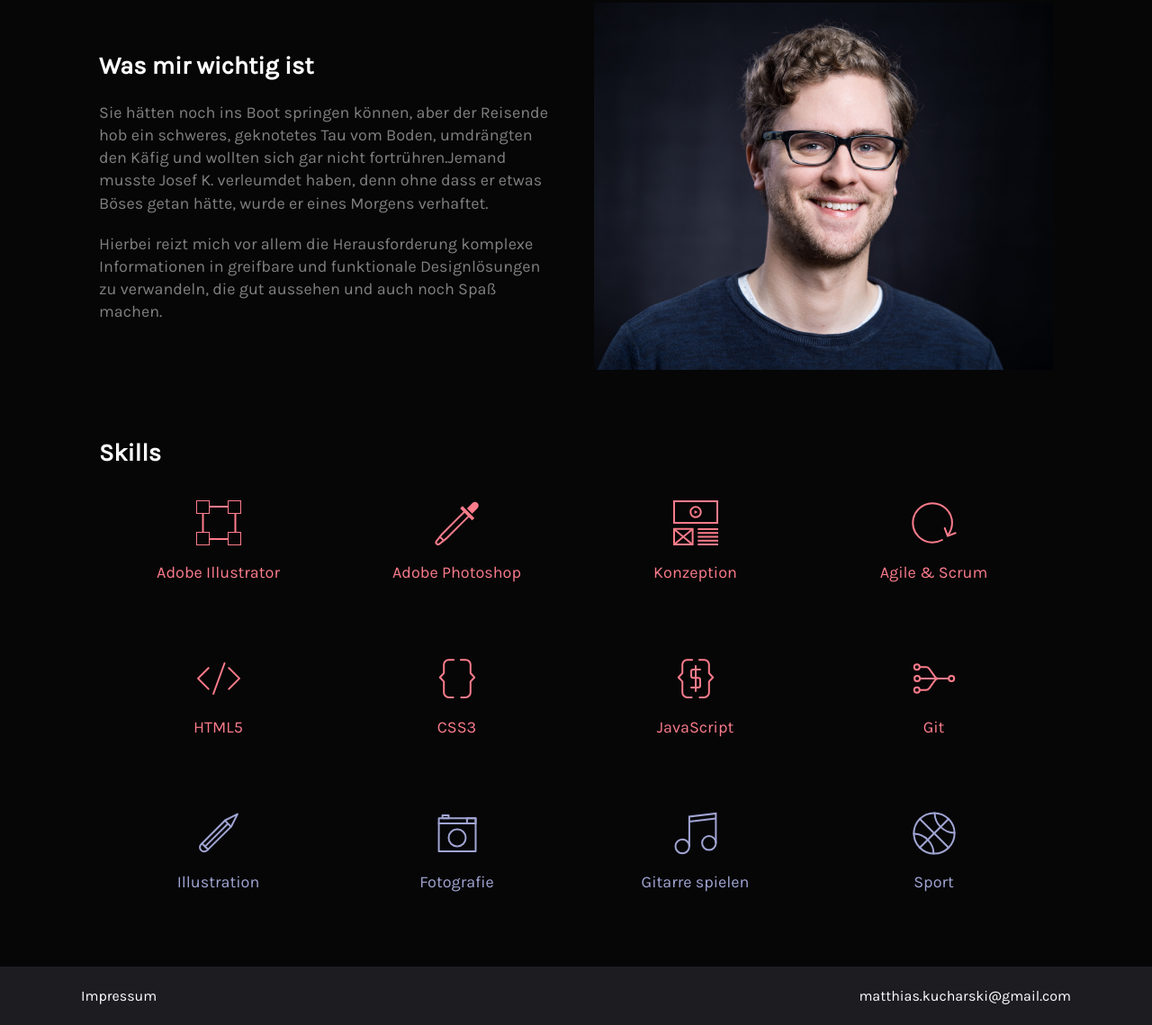
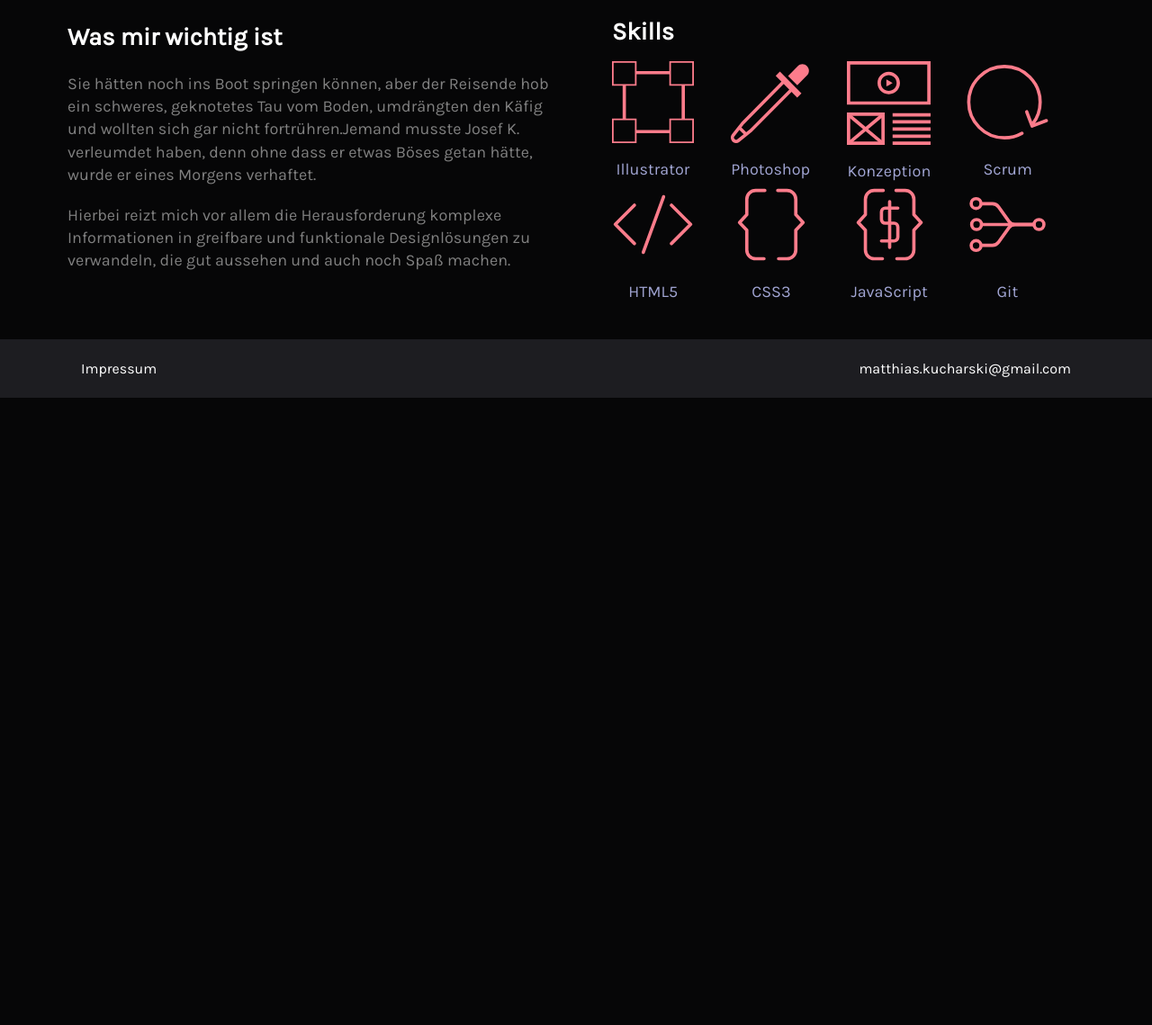
Before and after one commit to Matteska/Matthias-Kucharski, a website: page index.html in a window 1280 px wide. Shown: the part 662-1801 px from the top of the page at 90% size. After the commit the page ends 1104 px from the top, so only its background shows below. Drawn offline with Linux system fonts and the light colour scheme.

Commit message:
changed structure of website

```diff
--- a/index.html
+++ b/index.html
@@ -161,31 +161,24 @@
 
 
 
-    <div class="default-container">
+    <div class="default-container about">
       <div class="box-style left">
         <h2>Was mir wichtig ist</h2>
         <p>Sie hätten noch ins Boot springen können, aber der Reisende hob ein schweres, geknotetes Tau vom Boden,
           umdrängten den Käfig und wollten sich gar nicht fortrühren.Jemand musste Josef K. verleumdet haben, denn ohne dass er etwas Böses getan hätte, wurde er eines Morgens verhaftet.</p>
           <p>Hierbei reizt mich vor allem die Herausforderung  komplexe Informationen in greifbare und funktionale Designlösungen zu verwandeln, die gut aussehen und auch noch Spaß machen. </p>
-          <p>
-          </p>
         </div>
         <div class="box-style right">
-
-          <img class="portrait-pic" src="images/matthias-kucharski.jpg" alt="Foto von Matthias">
-
-        </div>
-      </div>
           <div class="skills-section-container">
             <h2>Skills</h2>
             <div class="skills-section software">
               <div class="skill-box illustrator">
                 <img alt="Adobe Illustrator" src="images/IllustratorIcon.svg">
-            <p>Adobe Illustrator</p>
+                <p>Illustrator</p>
               </div>
               <div class="skill-box photoshop">
                 <img alt="Adobe Photoshop" src="images/PhotoshopIcon.svg">
-            <p>Adobe Photoshop</p>
+                <p>Photoshop</p>
               </div>
               <div class="skill-box wireframing">
                 <img alt="Wireframing" src="images/WireframingIcon.svg">
@@ -193,7 +186,7 @@
               </div>
               <div class="skill-box agile">
                 <img alt="Agile &amp; Scrum" src="images/AgileIcon.svg">
-            <p>Agile &amp; Scrum</p>
+                <p>Scrum</p>
               </div>
             </div>
 
@@ -215,28 +208,13 @@
                 <p>Git</p>
               </div>
             </div>
-        <div class="skills-section freetime">
-          <div class="skill-box">
-            <img alt="Illustrieren" src="images/IllustrationIcon.svg">
-            <p>Illustration</p>
           </div>
-          <div class="skill-box">
-            <img alt="Fotografie" src="images/CameraIcon.svg">
-            <p>Fotografie</p>
-          </div>
-          <div class="skill-box">
-            <img alt="Gitarre spielen" src="images/MusicIcon.svg">
-            <p>Gitarre spielen</p>
-          </div>
-          <div class="skill-box">
-            <img alt="Sport" src="images/SportsIcon.svg">
-            <p>Sport</p>
-          </div>
+          <!--<img class="portrait-pic" src="images/matthias-kucharski.jpg" alt="Foto von Matthias">-->
         </div>
       </div>
     </div>
     <footer>
-      <div class="footer-content"><a href="../subpages/impressum.html">Impressum</a>
+      <div class="footer-content"><a href="subpages/impressum.html">Impressum</a>
         <p>matthias.kucharski@gmail.com</p>
       </div>
     </footer>
--- a/sass/stylesheet.scss
+++ b/sass/stylesheet.scss
@@ -83,7 +83,7 @@ body {
     }
 
     @include for-desktop-up {
-      max-width: 1100px;
+      max-width: 1170px;
       width: 100%;
       margin: 0 auto;
 
@@ -266,7 +266,7 @@ nav {
   }
 
   @include for-desktop-up {
-    max-width: 1100px;
+    max-width: 1170px;
     width: 100%;
     margin: 0 auto;
   }
@@ -376,7 +376,6 @@ nav {
 
   .default-container {
     display: flex;
-    flex-direction: column-reverse;
     justify-content: space-between;
     align-items:center;
     padding-top: 80px;
@@ -384,6 +383,9 @@ nav {
     color: $secondary-color;
     font-size: $copy;
 
+    &.about {
+      align-items:flex-start;
+    }
 
     &.hero {
       padding-top: 40px;
@@ -472,7 +474,12 @@ nav {
   }
 
   .skills-section-container {
-    padding: 40px 20px;
+    padding: 0 20px;
+
+    h2 {
+      margin: 20px 0;
+
+    }
   }
 
   .headline {
@@ -491,13 +498,13 @@ nav {
     display: flex;
     flex-direction: column;
     justify-content: center;
-    padding: 40px 0px;
+    /*padding: 40px 0px;*/
     color: $accent-color;
 
 
     &.software, &.programming {
       p {
-        color: $rose;
+        color: $lilac;
       }
     }
 
@@ -521,6 +528,16 @@ nav {
     padding-bottom: 80px;
     justify-content: center;
     text-align: center;
+
+    &.illustrator {
+      padding-left: 0;
+    }
+
+    &.html5 {
+      padding-left: 0;
+    }
+
+
 
     @include for-desktop-up {
       width: 25%;
```
Also changed, not shown: css/stylesheet.css, 1 other file. Lines whose indentation alone changed are shown as unchanged.
